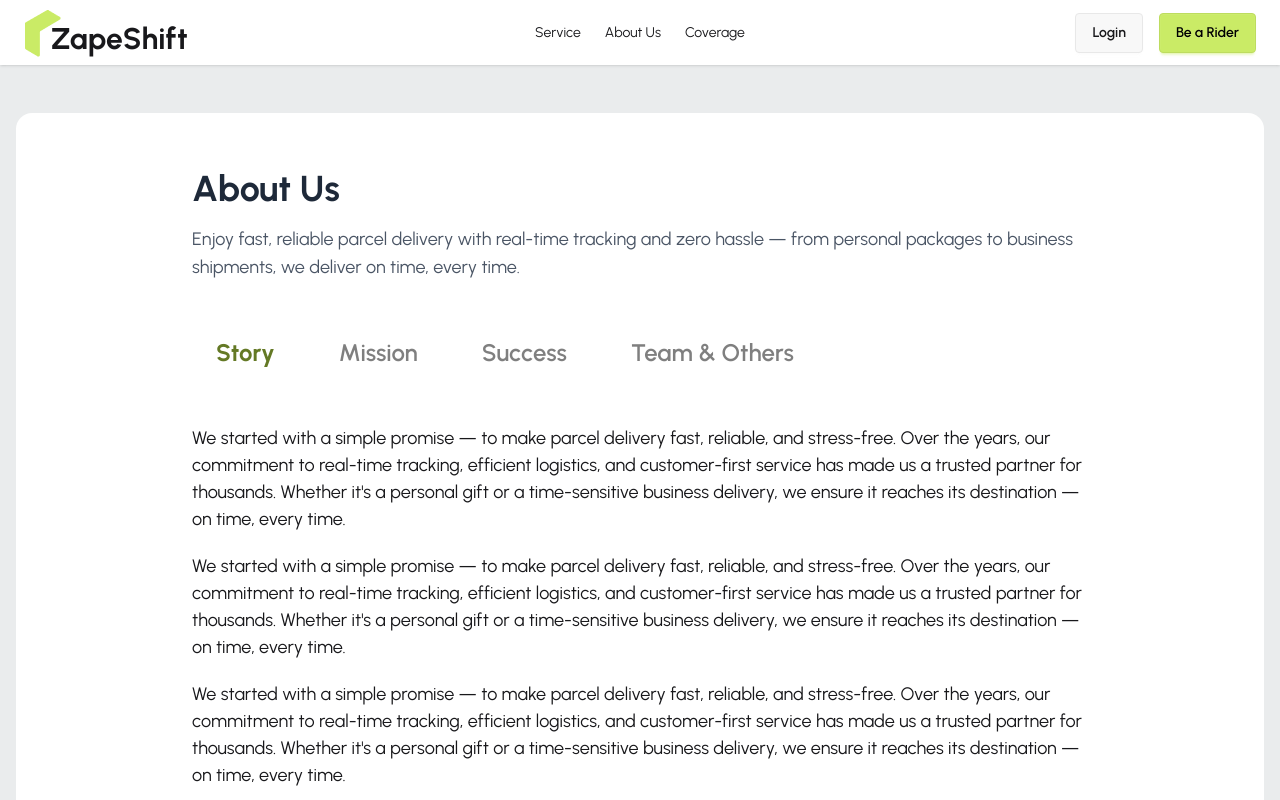
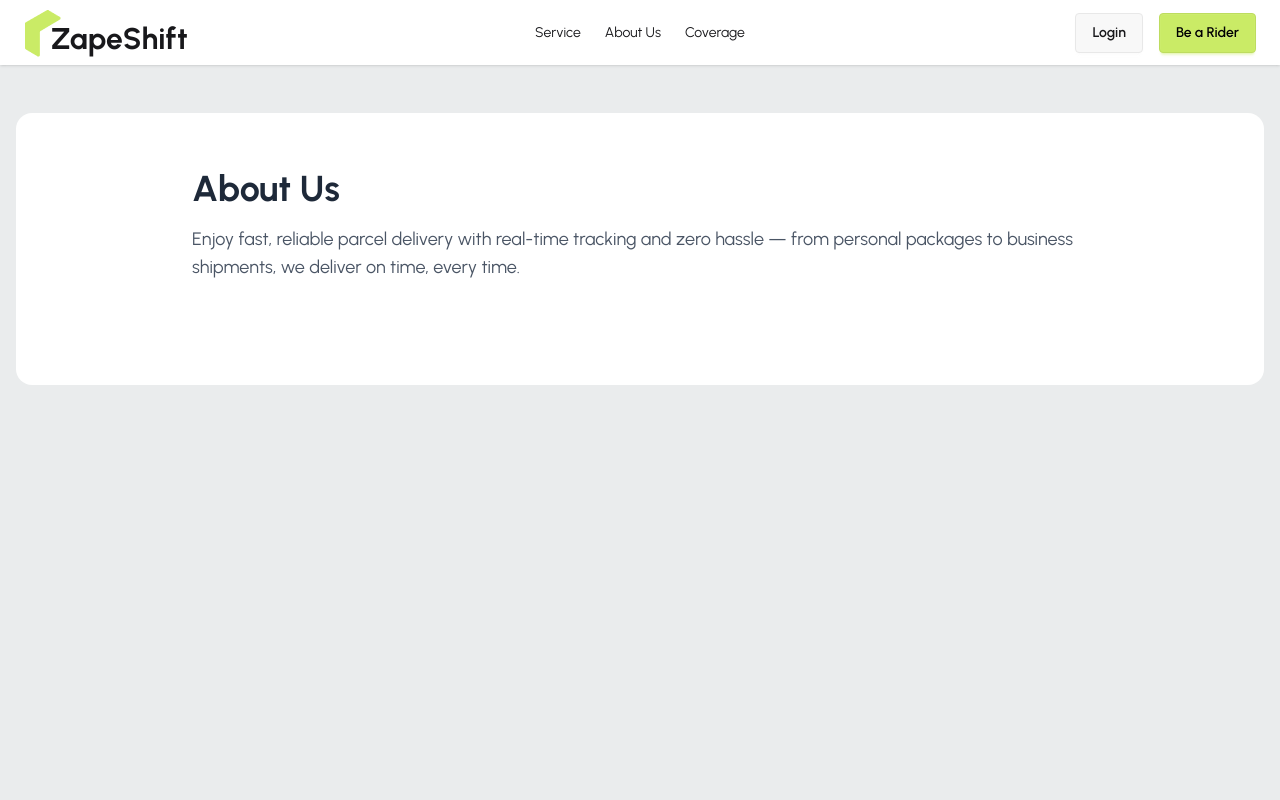
Before and after one commit to Shoybit/zaap-shift, a React (Vite) app: page /about in a window 1280 px wide. Shown: the top 800 px of the page. Built offline with nearby package versions, Linux system fonts and the light colour scheme; no server answers.

Commit message:
about header added

```diff
--- a/src/Pages/About/About.jsx
+++ b/src/Pages/About/About.jsx
@@ -15,27 +15,9 @@ const About = () => {
         </p>
       </div>
 
-      {/* Tabs Section */}
-      <div className="max-w-4xl mx-auto flex flex-wrap  gap-4 mb-12">
-        <button className="px-6 py-2  text-[#647925] font-bold text-2xl ">
-          Story
-        </button>
-        <button className="px-6 py-2 rounded-full  text-[#00000080] font-semibold text-2xl ">
-          Mission
-        </button>
-        <button className="px-6 py-2 rounded-full  text-[#00000080]  font-semibold text-2xl">
-          Success
-        </button>
-        <button className="px-6 py-2 rounded-full text-[#00000080] font-semibold text-2xl ">
-          Team & Others
-        </button>
-      </div>
 
-    <div className="max-w-4xl mx-auto flex flex-col gap-5">
-        <p className="text-[18px]">We started with a simple promise — to make parcel delivery fast, reliable, and stress-free. Over the years, our commitment to real-time tracking, efficient logistics, and customer-first service has made us a trusted partner for thousands. Whether it's a personal gift or a time-sensitive business delivery, we ensure it reaches its destination — on time, every time.</p>
-        <p className="text-[18px]">We started with a simple promise — to make parcel delivery fast, reliable, and stress-free. Over the years, our commitment to real-time tracking, efficient logistics, and customer-first service has made us a trusted partner for thousands. Whether it's a personal gift or a time-sensitive business delivery, we ensure it reaches its destination — on time, every time.</p>
-        <p className="text-[18px]">We started with a simple promise — to make parcel delivery fast, reliable, and stress-free. Over the years, our commitment to real-time tracking, efficient logistics, and customer-first service has made us a trusted partner for thousands. Whether it's a personal gift or a time-sensitive business delivery, we ensure it reaches its destination — on time, every time.</p>
-    </div>
+
+
       </div>
 
     </div>
```
